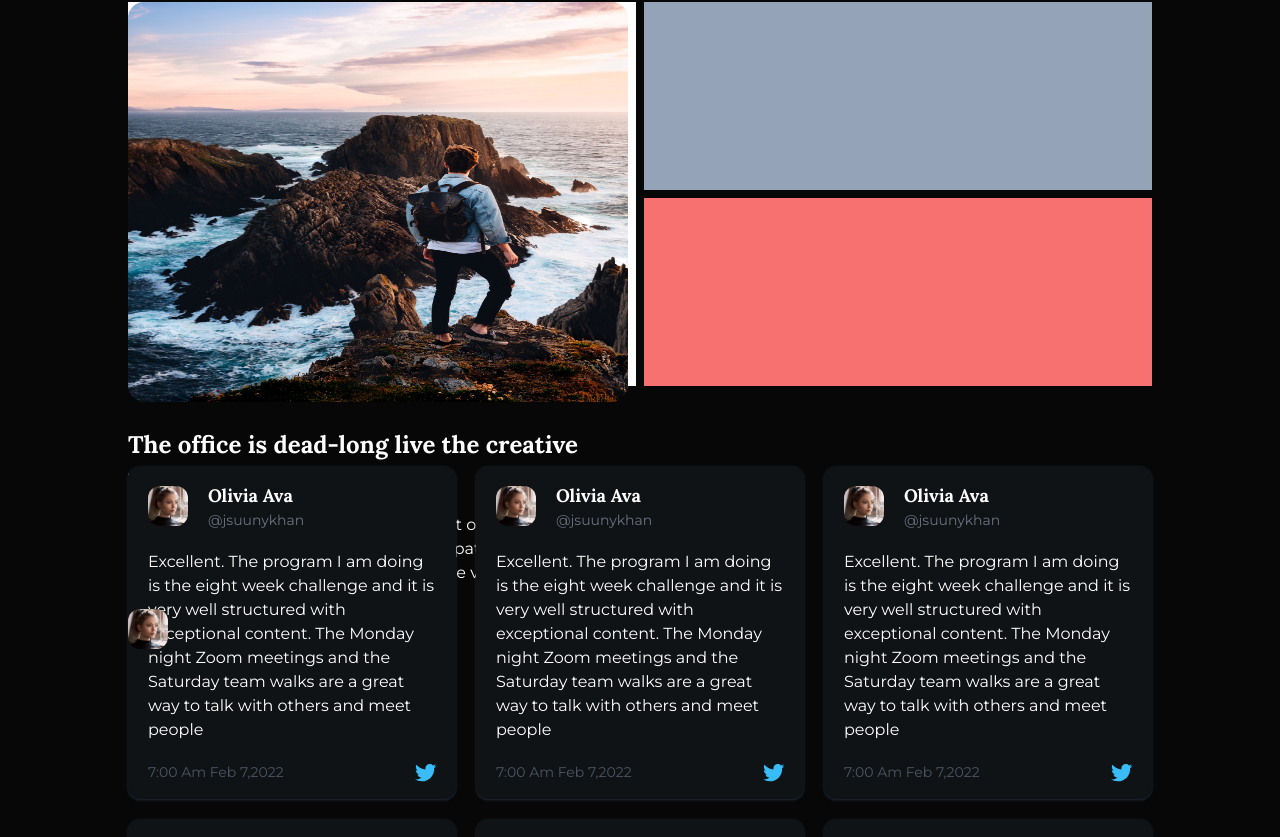
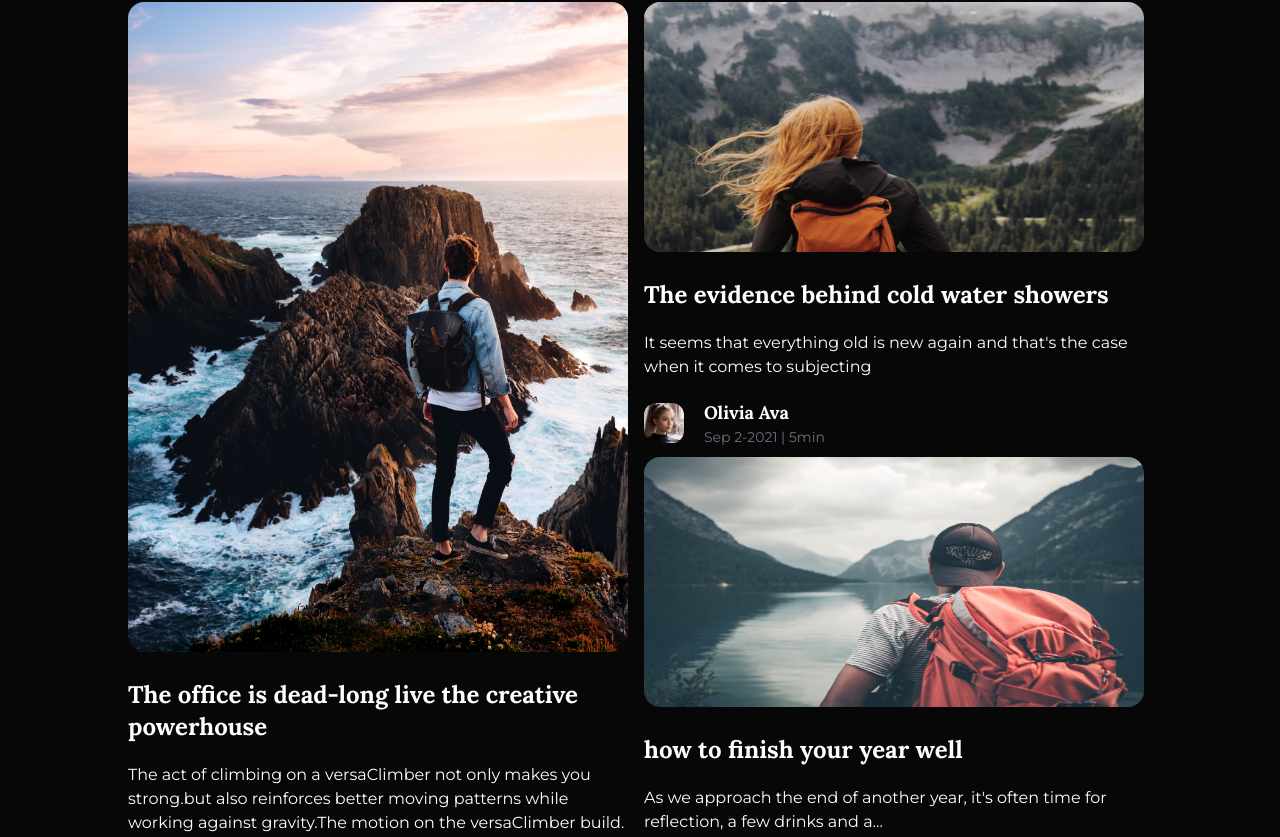
Before and after one commit to jsunnykhan/wellteam, a Next.js app: page / in a window 1280 px wide. Shown: the part 5056-5893 px from the top of the page. Built offline with nearby package versions, Linux system fonts and the light colour scheme.

Commit message:
fix layout problem

```diff
--- a/components/Latest/LatestStory.tsx
+++ b/components/Latest/LatestStory.tsx
@@ -1,6 +1,7 @@
 import Image from "next/image";
 import React from "react";
 import Post from "../post/Post";
+import ProfileCard from "../profile/ProfileCard";
 import Headline from "./../common/Headline";
 
 const LatestStoryData = [
@@ -35,29 +36,59 @@ function LatestStory() {
         btn2={{ title: "Join us", bg_color: "bg-secondary" }}
       />
 
-      <div className="w-full h-96 grid grid-cols-2 grid-rows-2 gap-2">
-        <div className="row-span-2 bg-white">
-          <Post
-            title={LatestStoryData[0].title}
-            subTitle={LatestStoryData[0].subTitle}
-            image_url={LatestStoryData[0].image_url}
-          />
+      <div className="grid grid-cols-2 grid-rows-2 gap-2">
+        <div className="row-span-2">
+          <div className="space-y-5">
+            <Image
+              className="rounded-2xl"
+              src={LatestStoryData[0].image_url}
+              alt="Nice picture"
+              width={500}
+              height={650}
+            />
+            <div className="space-y-5">
+              <h4>{LatestStoryData[0].title}</h4>
+              <p>{LatestStoryData[0].subTitle}</p>
+            </div>
+
+            <ProfileCard />
+          </div>
         </div>
 
-        <div className="row-span-1 bg-slate-400">
-          {/* <Post
-            title={LatestStoryData[1].title}
-            subTitle={LatestStoryData[1].subTitle}
-            image_url={LatestStoryData[1].image_url}
-          /> */}
+        <div className="row-span-1 ">
+          <div className="space-y-5">
+            <Image
+              className="rounded-2xl"
+              src={LatestStoryData[1].image_url}
+              alt="Nice picture"
+              width={500}
+              height={250}
+            />
+            <div className="space-y-5">
+              <h4>{LatestStoryData[1].title}</h4>
+              <p>{LatestStoryData[1].subTitle}</p>
+            </div>
+
+            <ProfileCard />
+          </div>
         </div>
 
-        <div className="row-span-1 bg-red-400">
-          {/* <Post
-            title={LatestStoryData[2].title}
-            subTitle={LatestStoryData[2].subTitle}
-            image_url={LatestStoryData[2].image_url}
-          /> */}
+        <div className="row-span-1 ">
+          <div className="space-y-5">
+            <Image
+              className="rounded-2xl"
+              src={LatestStoryData[2].image_url}
+              alt="Nice picture"
+              width={500}
+              height={250}
+            />
+            <div className="space-y-5">
+              <h4>{LatestStoryData[2].title}</h4>
+              <p>{LatestStoryData[2].subTitle}</p>
+            </div>
+
+            <ProfileCard />
+          </div>
         </div>
       </div>
     </div>
```
